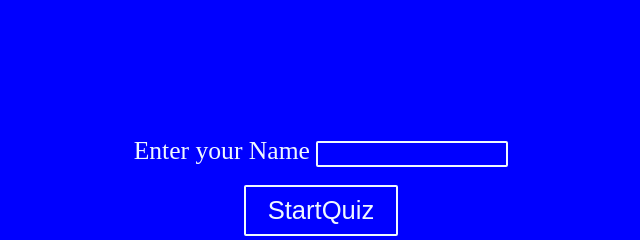
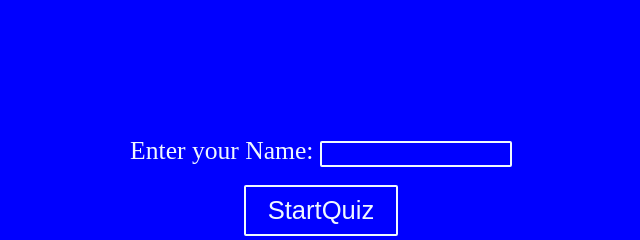
Before and after one commit to Sputhnika/Quiz--JS, a plain HTML site: page index.html in a window 1280 px wide. Shown: the top 240 px of the page, 319-959 px from the left. Drawn offline with Linux system fonts and the light colour scheme.

Commit message:
Update index.html

```diff
--- a/index.html
+++ b/index.html
@@ -85,7 +85,7 @@
 <body>
     <div>
         <form id = "userdetails">
-            <label for = 'username'>Enter your Name </label>
+            <label for = 'username'>Enter your Name: </label>
             <input type = 'text' id = 'username'><br><br>
             <input type = 'button' id = 'StartQuiz' value="StartQuiz"><br><br>
                <div id = 'instructions'>Instructions
```
